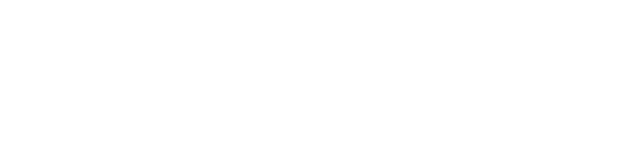
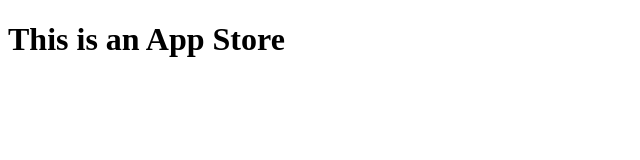
Before and after one commit to cyclonelord6-ux/DEMO_Repo1, a plain HTML site: page index.html in a window 1280 px wide. Shown: the whole page, without its empty margins (0-640 px from the left). Drawn offline with Linux system fonts and the light colour scheme.

Commit message:
Update index.html

```diff
--- a/index.html
+++ b/index.html
@@ -3,11 +3,11 @@
 <head>
     <meta charset="UTF-8">
     <meta name="viewport" content="width=device-width, initial-scale=1.0">
-    <title>DEMO FILE</title>
+    <title>APP STORE</title>
     <link rel="stylesheet" href="style.css">
 </head>
 <body>
-
+    <h1>This is an App Store</h1>
 </body>
     <script src="program.js"></script>
 </html>
```
